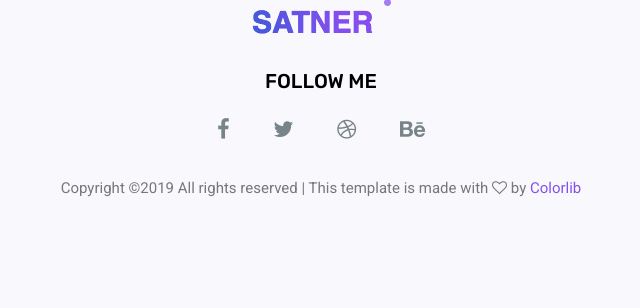
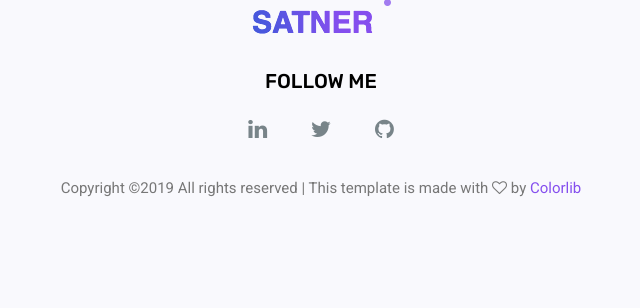
Before and after one commit to stuartelimu/satner, a Django app: page /about/ in a window 1280 px wide. Shown: the part 3229-3537 px from the top of the page, without its empty margins (319-959 px from the left). Run offline with Django 3.2, Linux system fonts and the light colour scheme; some libraries are stand-ins or nearby versions.

Commit message:
update social links

```diff
--- a/templates/base.html
+++ b/templates/base.html
@@ -64,10 +64,10 @@
               <h4>Follow Me</h4>
             </div>
             <div class="footer_social">
-              <a href="#"><i class="fa fa-facebook"></i></a>
-              <a href="#"><i class="fa fa-twitter"></i></a>
-              <a href="#"><i class="fa fa-dribbble"></i></a>
-              <a href="#"><i class="fa fa-behance"></i></a>
+              <a href="www.linkedin.com/in/stuartelimu"><i class="fa fa-linkedin"></i></a>
+              <a href="twitter.com/stuartelimu"><i class="fa fa-twitter"></i></a>
+              <a href="github.com/stuartelimu"><i class="fa fa-github"></i></a>
+              <!-- <i href=""><i class="fa fa-behance"></i></a> -->
             </div>
           </div>
         </div>
```
